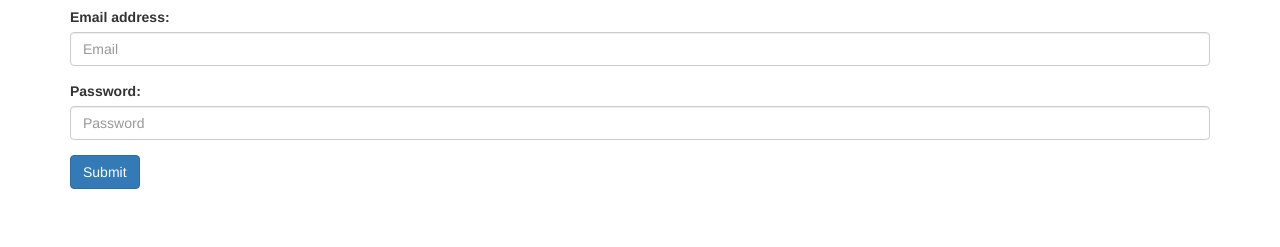
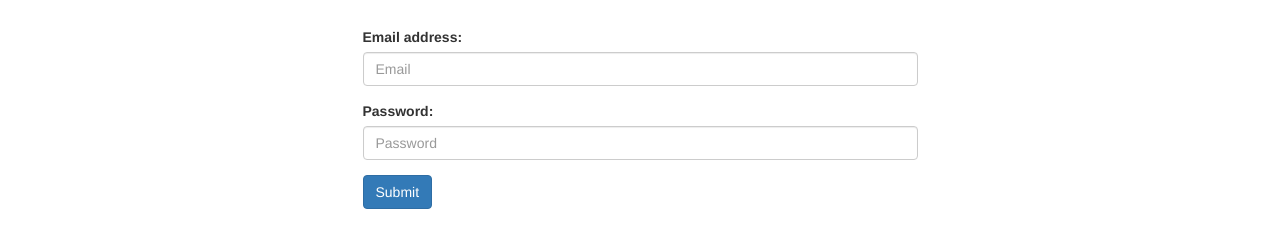
Before and after one commit to bootshells/bootshells-login, a plain HTML site: page index.html in a window 1280 px wide. Shown: the part 63-310 px from the top of the page. Drawn offline with nearby package versions, Linux system fonts and the light colour scheme.

Commit message:
Reduced login form size

```diff
--- a/index.html
+++ b/index.html
@@ -19,9 +19,10 @@
   </head>
   <body>
     <h1 class="text-center">Member Area</h1>
+    <br>
     <div class="container">
       <div class="row">
-        <div class="col-xs-12">
+        <div class="col-sm-6 col-sm-offset-3">
           <form>
             <div class="form-group">
               <label for="exampleInputEmail1">Email address:</label>
```
